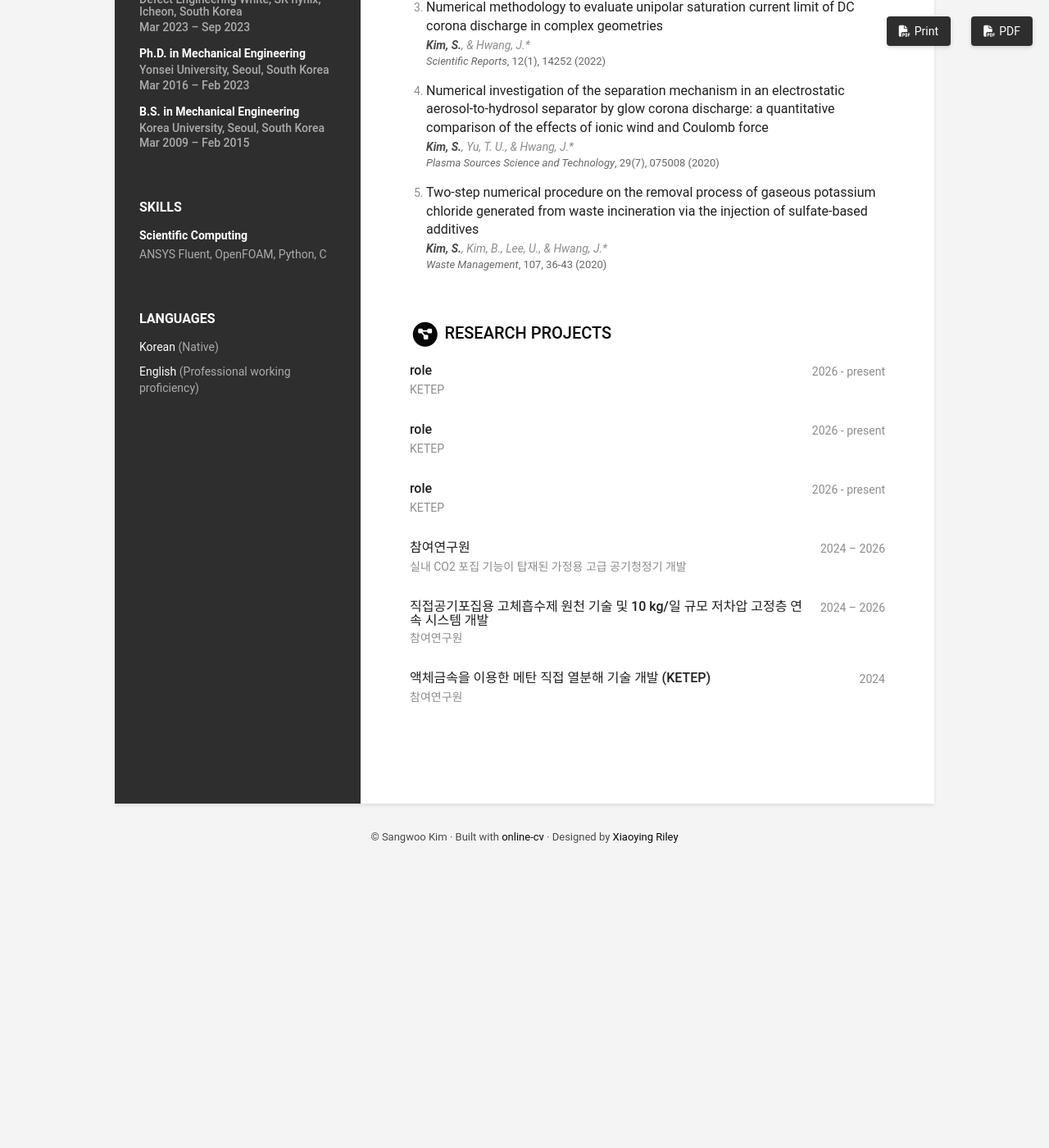
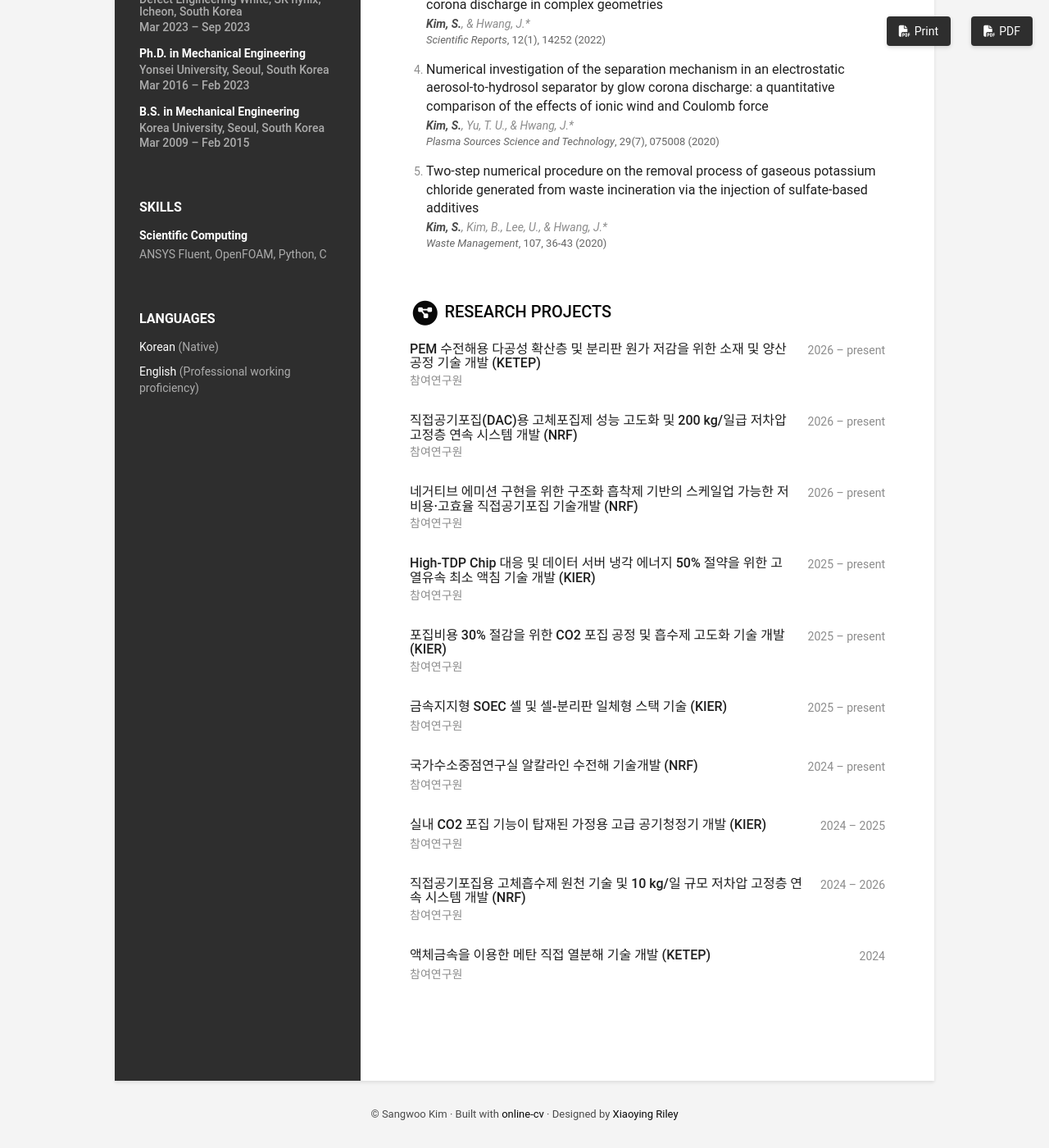
Before and after one commit to swtbkim/SangwooKim, a Jekyll site: the page built from index.html, in a window 1280 px wide and 1400 px high, scrolled down 757 px. Shown: the whole window at 82% size. Built offline with Jekyll 4.4.1, drawn with Linux system fonts in a browser that asks for light colours; before the commit the page ends 1819 px from its top, so only the background shows below that; some of the changed text lies outside the part shown.

Commit message:
Update data.yml

```diff
--- a/_data/data.yml
+++ b/_data/data.yml
@@ -47,10 +47,9 @@ research-interests:
   icon: microscope   # Font Awesome 5 icon name
   # placeholder - 연구 관심 분야를 한 줄씩 작성하세요 (markdown 사용 가능)
   info:
-  - CFD modeling of energy/environmental facilities
-  - Single/multiphase flow, reacting flow, particulate flow, non-thermal plasma
+  - Multi-physics CFD modeling and simulation of energy/environmental facilities
+  - Water electrolysis, CCUS, DAC, cooling,
   - CFD Automation
-  - Renewable energy, Hydrogen energy, Energy efficiency, Clean energy
 
 education:
   title: Education & Experiences
@@ -132,23 +131,39 @@ experiences:
   title: Research Projects
   icon: project-diagram
   info:
-  - role: role
-    time: 2026 - present
-    company: KETEP
+  - role: PEM 수전해용 다공성 확산층 및 분리판 원가 저감을 위한 소재 및 양산 공정 기술 개발 (KETEP)
+    time: 2026 &ndash; present
+    company: 참여연구원
 
-  - role: role
-    time: 2026 - present
-    company: KETEP
+  - role: 직접공기포집(DAC)용 고체포집제 성능 고도화 및 200 kg/일급 저차압 고정층 연속 시스템 개발 (NRF)
+    time: 2026 &ndash; present
+    company: 참여연구원
 
-  - role: role
-    time: 2026 - present
-    company: KETEP
+  - role: 네거티브 에미션 구현을 위한 구조화 흡착제 기반의 스케일업 가능한 저비용·고효율 직접공기포집 기술개발 (NRF)
+    time: 2026 &ndash; present
+    company: 참여연구원
 
-  - role: 참여연구원
-    time: 2024 &ndash; 2026
-    company: 실내 CO2 포집 기능이 탑재된 가정용 고급 공기청정기 개발
+  - role: High-TDP Chip 대응 및 데이터 서버 냉각 에너지 50% 절약을 위한 고 열유속 최소 액침 기술 개발 (KIER)
+    time: 2025 &ndash; present
+    company: 참여연구원
 
-  - role: 직접공기포집용 고체흡수제 원천 기술 및 10 kg/일 규모 저차압 고정층 연속 시스템 개발
+  - role: 포집비용 30% 절감을 위한 CO2 포집 공정 및 흡수제 고도화 기술 개발 (KIER)
+    time: 2025 &ndash; present
+    company: 참여연구원
+
+  - role: 금속지지형 SOEC 셀 및 셀-분리판 일체형 스택 기술 (KIER)
+    time: 2025 &ndash; present
+    company: 참여연구원
+
+  - role: 국가수소중점연구실 알칼라인 수전해 기술개발 (NRF)
+    time: 2024 &ndash; present
+    company: 참여연구원
+
+  - role: 실내 CO2 포집 기능이 탑재된 가정용 고급 공기청정기 개발 (KIER)
+    time: 2024 &ndash; 2025
+    company: 참여연구원
+
+  - role: 직접공기포집용 고체흡수제 원천 기술 및 10 kg/일 규모 저차압 고정층 연속 시스템 개발 (NRF)
     time: 2024 &ndash; 2026
     company: 참여연구원
 
```
